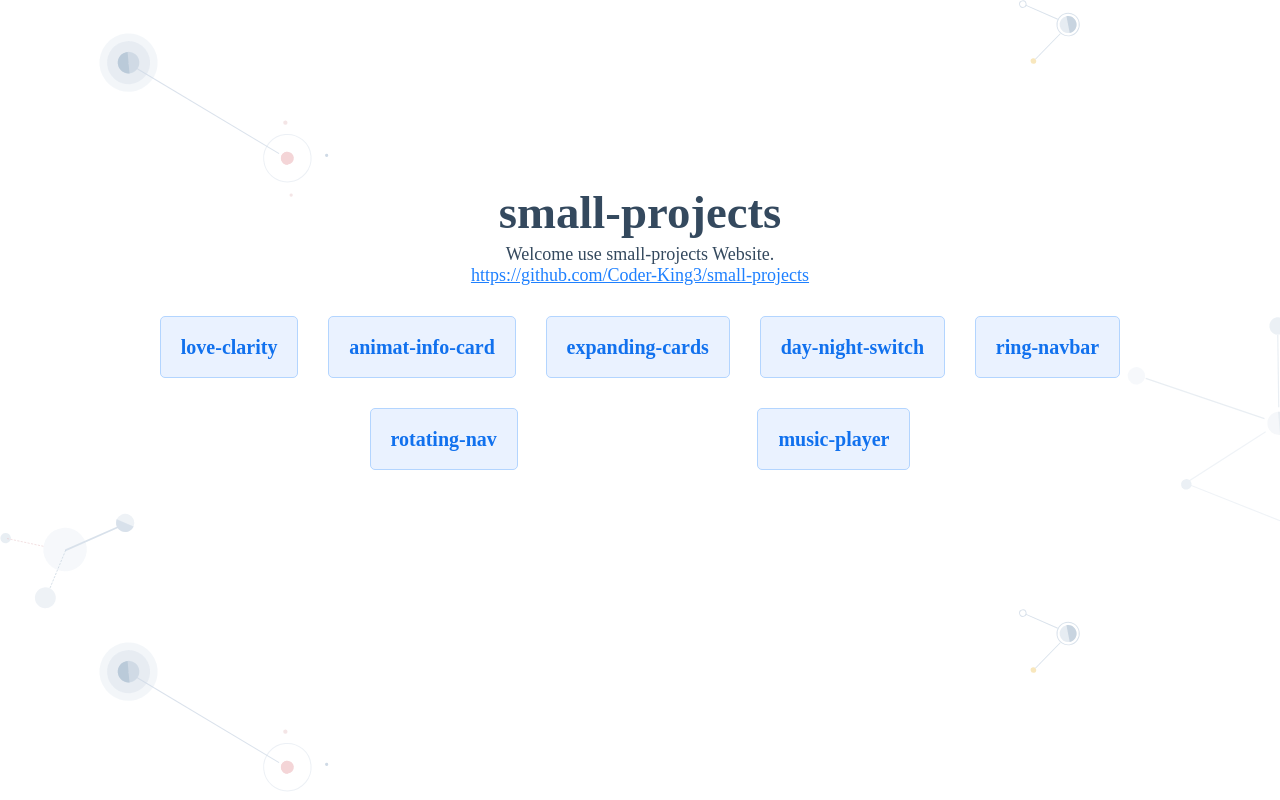
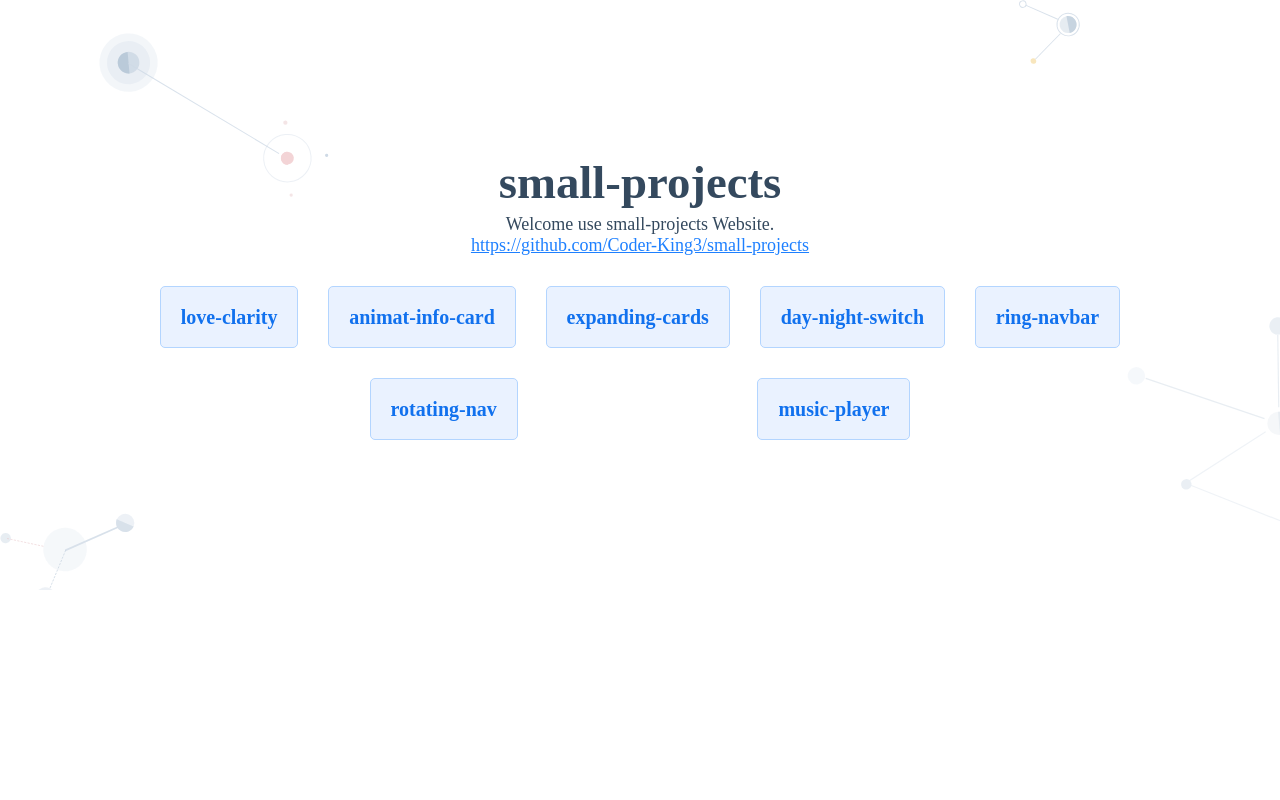
Before and after one commit to Coder-King3/small-projects, a website: page index.html in a window 1280 px wide. Drawn offline with Linux system fonts and the light colour scheme.

Commit message:
no message

```diff
--- a/index.html
+++ b/index.html
@@ -13,7 +13,6 @@
       }
       body {
         width: 100vw;
-        height: 100vh;
       }
       .container {
         display: flex;
@@ -30,6 +29,7 @@
       }
       .Welcome .title {
         margin: 5px 0;
+        margin-top: 155px;
         font-size: 40px;
       }
       .Welcome .info {
```
